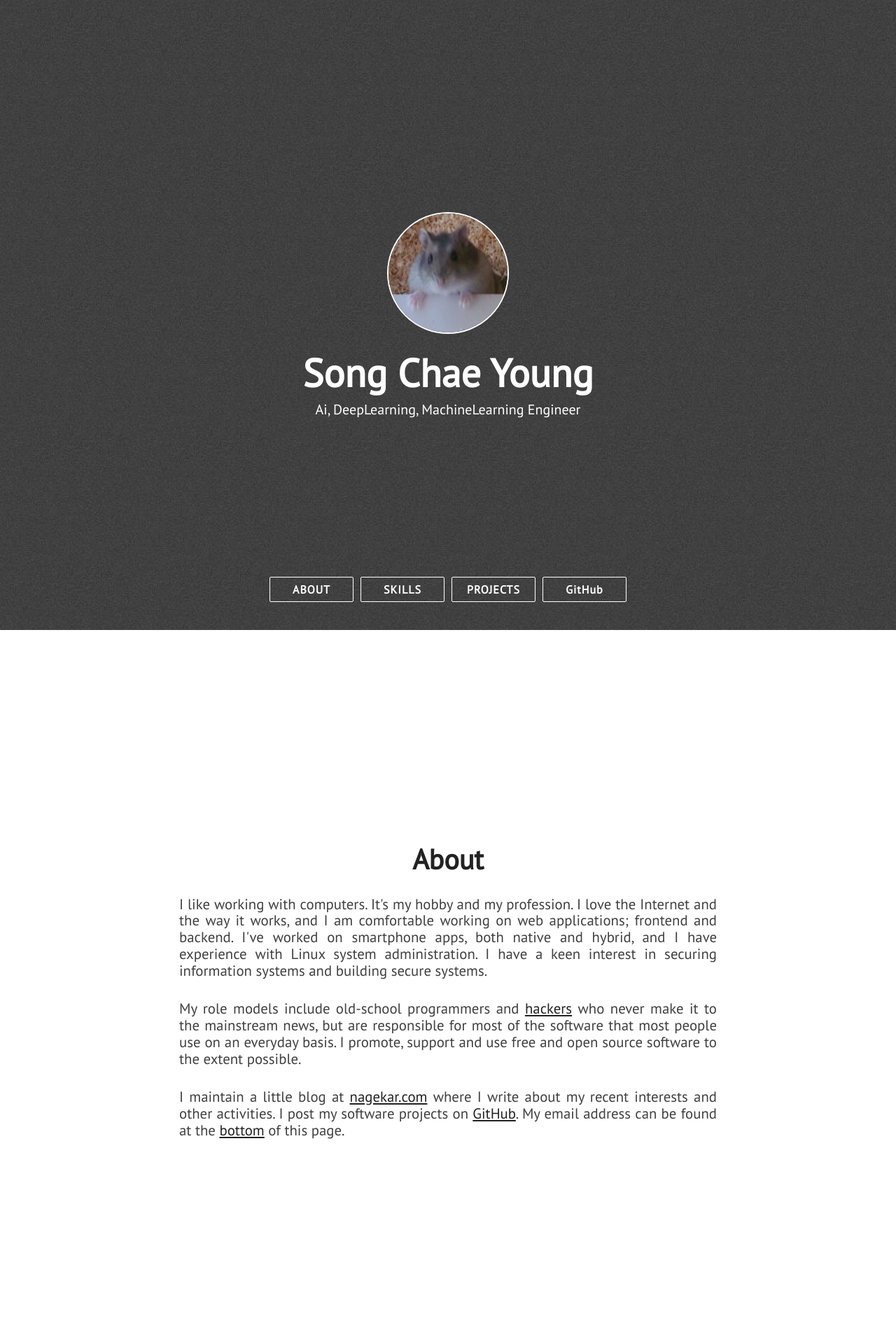
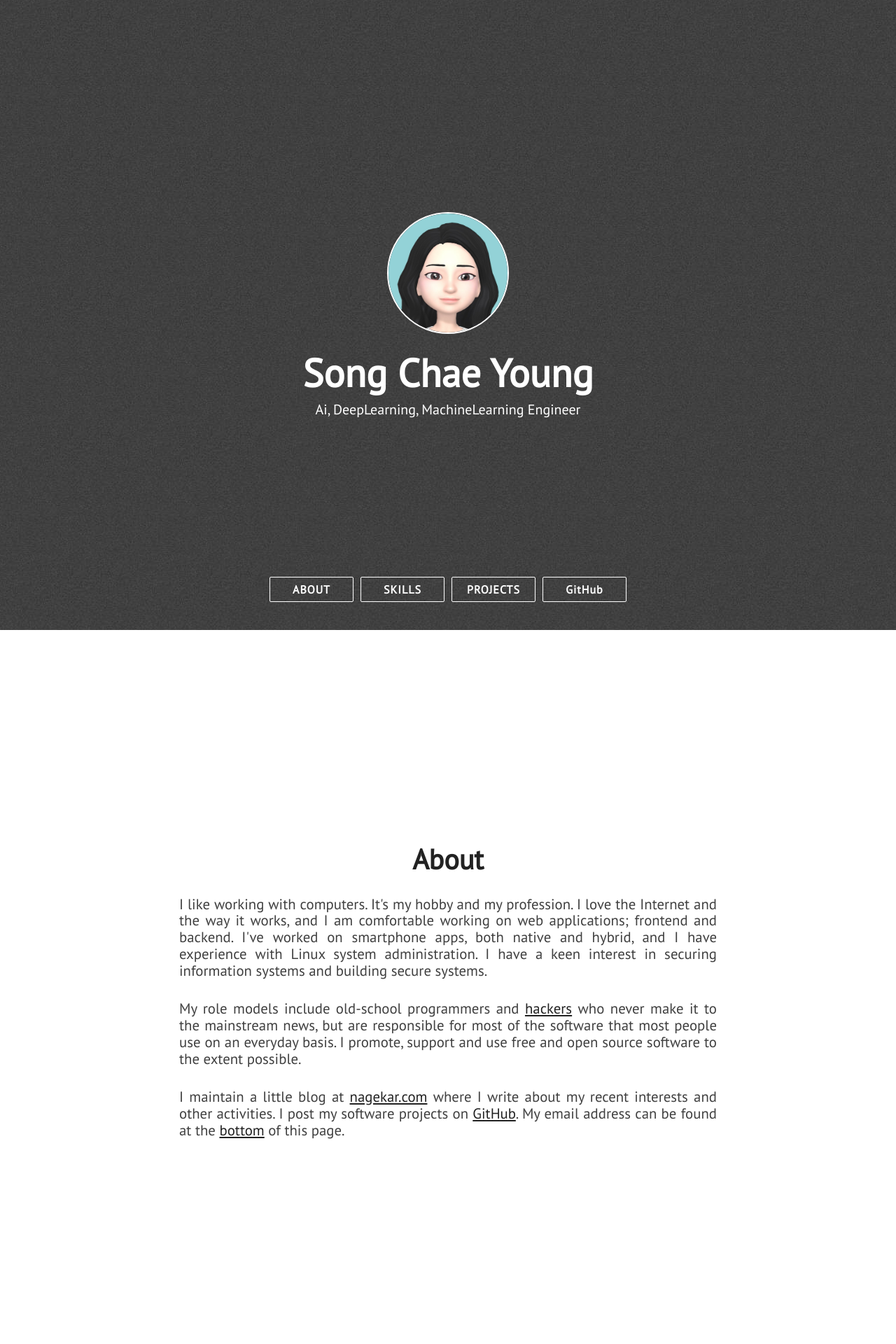
Before and after one commit to SongChaeYoung98/SongChaeYoung98.github.io, a Jekyll site: the page built from index.html, in a window 1280 px wide. Shown: the top 1920 px of the page at 70% size. Built offline with Jekyll 4.4.1, drawn with Linux system fonts in a browser that asks for light colours; nearby versions of some CDN libraries.

Commit message:
PIC CHANGE

```diff
--- a/_config.yml
+++ b/_config.yml
@@ -15,7 +15,7 @@ twitter_username:
 reddit_username:
 
 # absolute or relative
-profile_picture: assets/images/캡처.PNG
+profile_picture: assets/images/AR_emoji.jpg
 
 # Google Analytics ID
 google_analytics:
```
Also changed, not shown: assets/images/AR_emoji.jpg (added), assets/images/pp.jpg (deleted), assets/images/캡처.PNG (deleted).
